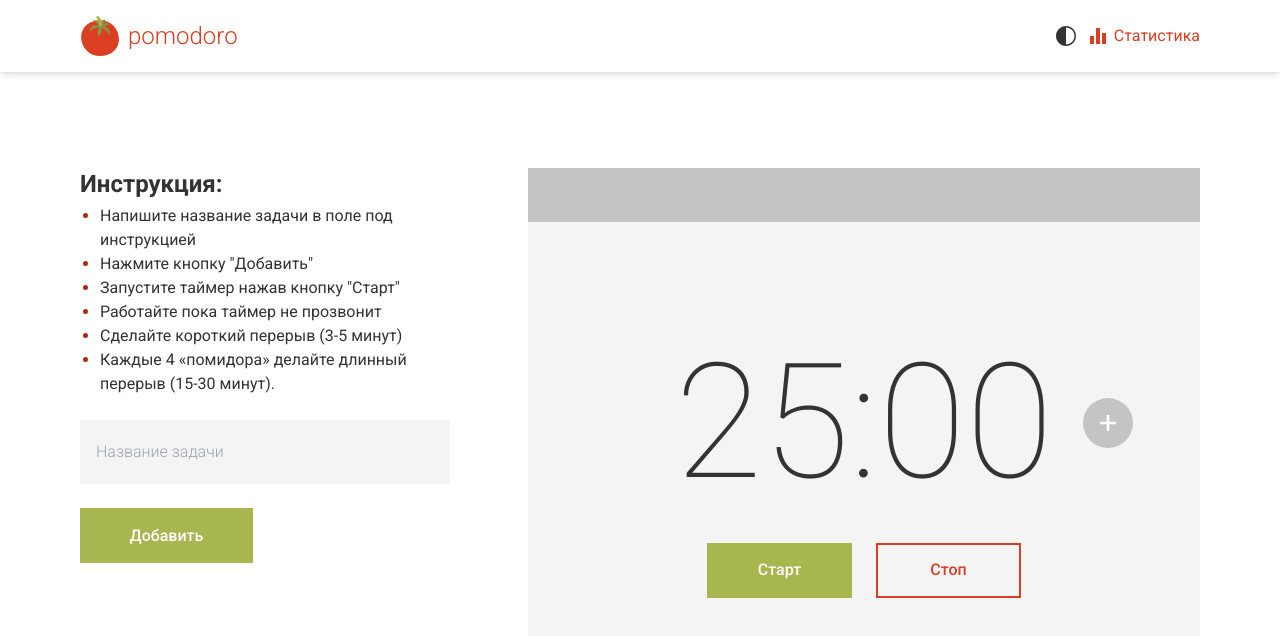
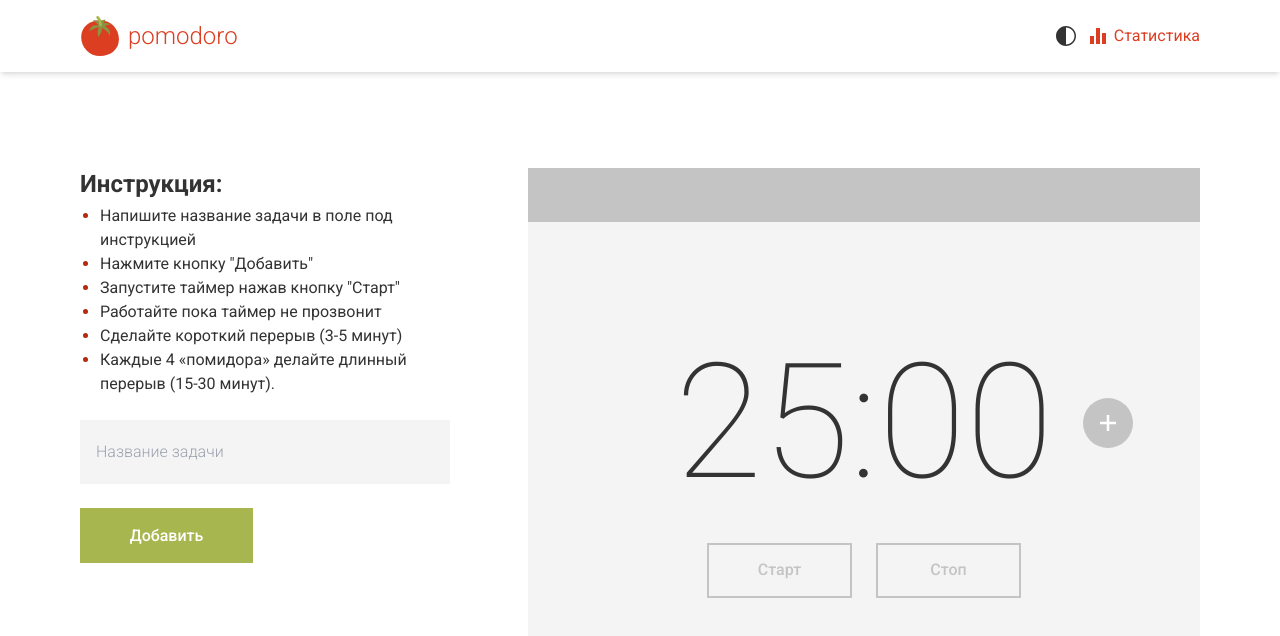
Before and after one commit to noimec/pomodoro, a Next.js app: page / in a window 1280 px wide. Shown: the top 636 px of the page. Built offline with nearby package versions, Linux system fonts and the light colour scheme.

Commit message:
POMO-4 feat: block timer if tasks is empty

```diff
--- a/src/features/timer/lib/get-timer-data.ts
+++ b/src/features/timer/lib/get-timer-data.ts
@@ -2,9 +2,11 @@ import { getTasksArray, tasksStore } from '@/entities/task';
 import { timerStore } from '@/entities/timer';
 
 export const getTimerData = () => {
-  const tasksArray = getTasksArray();
   const { isRunning, isStarted, isPaused, timeRemaining, addOneMinute } = timerStore();
   const { successTaskCount } = tasksStore();
+
+  const tasksArray = getTasksArray();
+  const tasksIsEmpty = tasksArray.length === 0;
 
   return {
     tasksArray,
@@ -13,6 +15,7 @@ export const getTimerData = () => {
     successTaskCount,
     isPaused,
     timeRemaining,
+    tasksIsEmpty,
     addOneMinute,
   };
 };
--- a/src/features/timer/ui/timer-buttons.tsx
+++ b/src/features/timer/ui/timer-buttons.tsx
@@ -1,26 +1,30 @@
 import { Button } from '@/shared/ui/button';
 import { useCountdown } from '../lib/use-countdown';
 import { getTimerData } from '../lib/get-timer-data';
-import { getTasksArray } from '@/entities/task';
 
 export const TimerButtons = () => {
   const { pause, skip, start, resume } = useCountdown();
-  const { isRunning, isPaused } = getTimerData();
-  const taskIsEmpty = getTasksArray();
+  const { isRunning, isPaused, tasksIsEmpty } = getTimerData();
+
   return (
     <div>
       {isRunning ? (
         <>
           <Button
-            disabled={!taskIsEmpty}
+            disabled={tasksIsEmpty}
             size='sm'
-            variant='green'
+            variant={tasksIsEmpty ? 'disabled' : 'green'}
             onClick={pause}
             className='mr-6'
           >
             Пауза
           </Button>
-          <Button disabled={!taskIsEmpty} onClick={skip} size='md' variant='red'>
+          <Button
+            disabled={tasksIsEmpty}
+            onClick={skip}
+            size='md'
+            variant={tasksIsEmpty ? 'disabled' : 'red'}
+          >
             Пропустить
           </Button>
         </>
@@ -28,9 +32,9 @@ export const TimerButtons = () => {
         <>
           {!isPaused ? (
             <Button
-              disabled={!taskIsEmpty}
+              disabled={tasksIsEmpty}
               size='sm'
-              variant='green'
+              variant={tasksIsEmpty ? 'disabled' : 'green'}
               onClick={start}
               className='mr-6'
             >
@@ -38,16 +42,21 @@ export const TimerButtons = () => {
             </Button>
           ) : (
             <Button
-              disabled={!taskIsEmpty}
+              disabled={tasksIsEmpty}
               size='md'
-              variant='green'
+              variant={tasksIsEmpty ? 'disabled' : 'green'}
               onClick={resume}
               className='mr-6'
             >
               Продолжить
             </Button>
           )}
-          <Button disabled={!taskIsEmpty} size='sm' variant='red' onClick={skip}>
+          <Button
+            disabled={tasksIsEmpty}
+            size='sm'
+            variant={tasksIsEmpty ? 'disabled' : 'red'}
+            onClick={skip}
+          >
             Стоп
           </Button>
         </>
--- a/src/features/timer/ui/timer-display.tsx
+++ b/src/features/timer/ui/timer-display.tsx
@@ -1,19 +1,27 @@
+import clsx from 'clsx';
+
 import { SvgPlus } from '@/shared/ui/icons';
 
 import { formatTime } from '../lib/format-time';
 import { getTimerData } from '../lib/get-timer-data';
 
 export const TimerDisplay = () => {
-  const { addOneMinute, timeRemaining } = getTimerData();
+  const { addOneMinute, timeRemaining, isRunning } = getTimerData();
 
   return (
     <div className='relative'>
       <div className='font-extralight text-[160px] leading-normal'>{formatTime(timeRemaining)}</div>
       <button
         onClick={() => addOneMinute(timeRemaining)}
+        disabled={isRunning}
         className='absolute top-1/2 -translate-y-1/2 -right-20'
       >
-        <SvgPlus className='text-[#C4C4C4] hover:text-[#899441] transition-colors dark:text-[#2C3E50] dark:hover:text-[#3498DB]' />
+        <SvgPlus
+          className={clsx(
+            'text-[#C4C4C4] hover:text-[#899441] transition-colors dark:text-[#2C3E50] dark:hover:text-[#3498DB]',
+            isRunning && 'pointer-events-none',
+          )}
+        />
       </button>
     </div>
   );
--- a/src/shared/ui/button.tsx
+++ b/src/shared/ui/button.tsx
@@ -26,7 +26,6 @@ export const Button: FC<ButtonProps> = ({
       sm: 'w-[145px]',
       md: 'w-[190px]',
     }[size],
-    disabled && 'opacity-50 cursor-not-allowed',
   );
 
   return (
```
